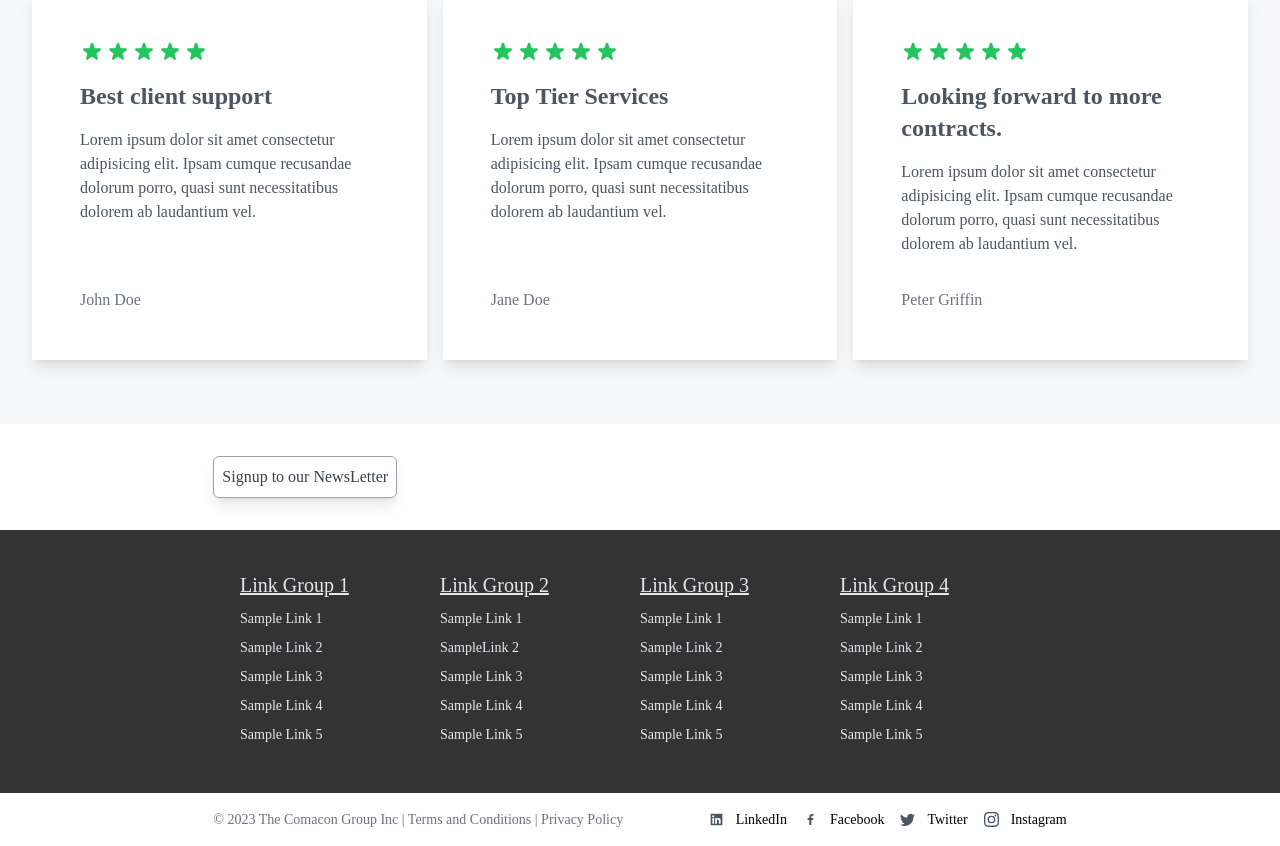
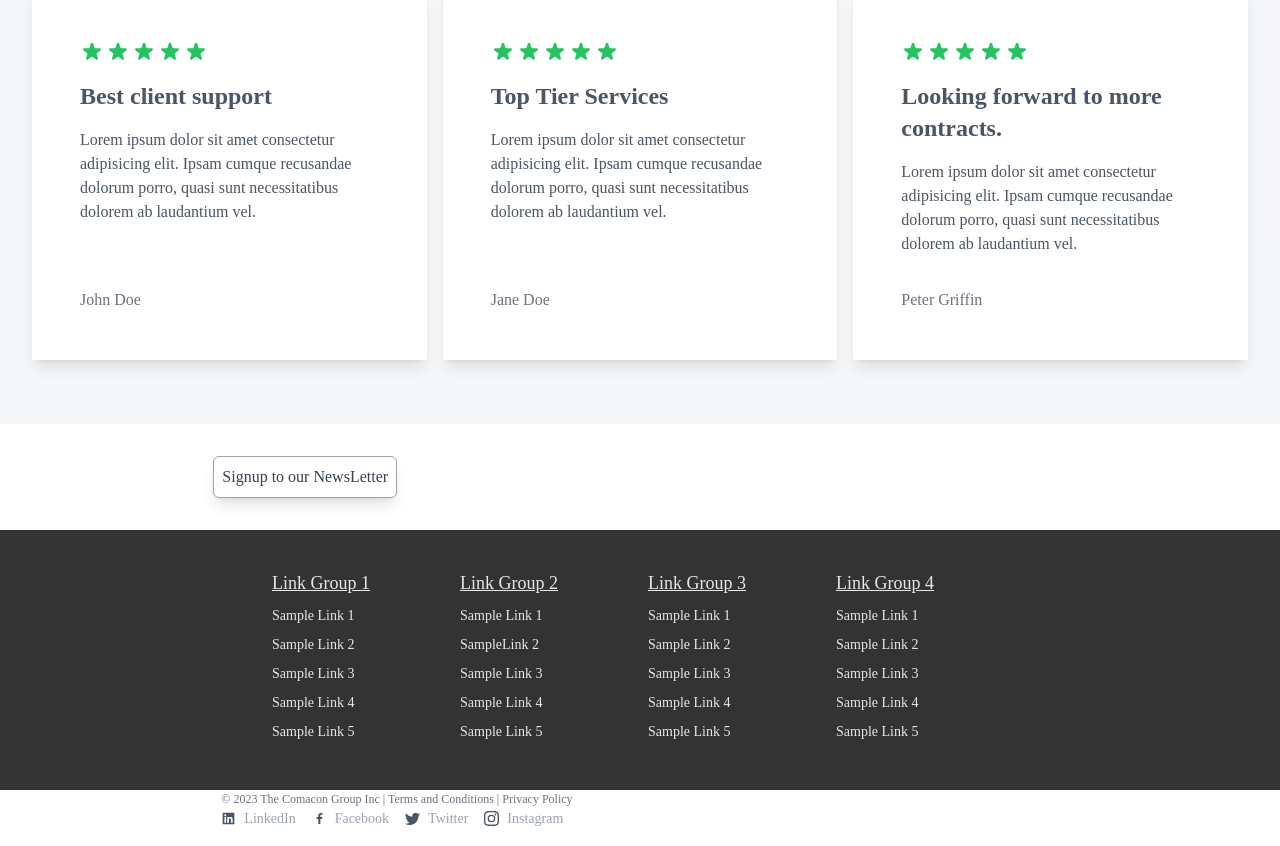
Before and after one commit to andrewfwamba/comacon-ltd-preview, a React (Create React App) app: page / in a window 1280 px wide. Shown: the part 4335-5181 px from the top of the page. Built offline with nearby package versions, Linux system fonts and the light colour scheme.

Commit message:
responsive footer

```diff
--- a/src/components/Footer.js
+++ b/src/components/Footer.js
@@ -26,7 +26,7 @@ function Footer() {
 
   return (
     <div className="">
-      <div className="flex  w-2/3 mx-auto my-8">
+      <div className="flex w-2/3 mx-auto my-8">
         <div className="">
           <p
             onClick={showModal}
@@ -36,10 +36,10 @@ function Footer() {
           </p>
         </div>
       </div>
-      <div className="bg-black/80 p-10">
-        <div className="grid md:grid-cols-4 w-2/3 mx-auto text-gray-200">
+      <div className="bg-black/80 p-2 md:p-10">
+        <div className="grid gap-4 grid-cols-2 md:grid-cols-4 w-full px-8 md:w-2/3 mx-auto text-gray-200">
           <div>
-            <p className="text-[20px] underline">Link Group 1</p>
+            <p className="text-[18px] underline">Link Group 1</p>
             <div>
               <ul>
                 <li className="cursor-pointer my-2 text-[14px]">
@@ -63,7 +63,7 @@ function Footer() {
           </div>
 
           <div>
-            <p className="text-[20px] underline">Link Group 2</p>
+            <p className="text-[18px] underline">Link Group 2</p>
             <div>
               <ul>
                 <li className="cursor-pointer my-2 text-[14px]">
@@ -86,7 +86,7 @@ function Footer() {
           </div>
 
           <div>
-            <p className="text-[20px] underline">Link Group 3</p>
+            <p className="text-[18px] underline">Link Group 3</p>
             <div>
               <ul>
                 <li className="cursor-pointer my-2 text-[14px]">
@@ -109,7 +109,7 @@ function Footer() {
           </div>
 
           <div>
-            <p className="text-[20px] underline">Link Group 4</p>
+            <p className="text-[18px] underline">Link Group 4</p>
             <div>
               <ul>
                 <li className="cursor-pointer my-2 text-[14px]">
@@ -132,25 +132,25 @@ function Footer() {
           </div>
         </div>
       </div>
-      <div className="flex justify-between w-2/3 mx-auto my-4 text-[18px] font-[500]">
-        <p className="text-[14px] text-gray-500">
+      <div className="flex-col md:flex justify-between mt-6 md:mt-0 w-full px-2 md:w-2/3 mx-auto my-4 text-[18px] font-[500]">
+        <p className="text-[12px] text-gray-500">
           &copy; {new Date().getFullYear()} The Comacon Group Inc | Terms and
           Conditions | Privacy Policy
         </p>{" "}
-        <div className="flex space-x-4">
-          <a href="/" className="flex space-x-3 justify-center items-center">
+        <div className="flex w-fit space-x-2 text-gray-400 md:space-x-4 mt-6 md:mt-0">
+          <a href="/" className="flex space-x-2 justify-center items-center">
             <AiFillLinkedin className="text-gray-600 text-[15px] " />{" "}
             <p className="text-[14px]">LinkedIn</p>
           </a>
-          <a href="/" className="flex space-x-3 justify-center items-center">
+          <a href="/" className="flex space-x-2 justify-center items-center">
             <BiLogoFacebook className="text-gray-600 text-[15px] " />
             <p className="text-[14px]">Facebook</p>
           </a>
-          <a href="/" className="flex space-x-3 justify-center items-center">
+          <a href="/" className="flex space-x-2 justify-center items-center">
             <BsTwitter className="text-gray-600 text-[15px] " />
             <p className="text-[14px]">Twitter</p>
           </a>
-          <a href="/" className="flex space-x-3 justify-center items-center">
+          <a href="/" className="flex space-x-2 justify-center items-center">
             <BsInstagram className="text-gray-600 text-[15px] " />
             <p className="text-[14px]">Instagram</p>
           </a>
```
